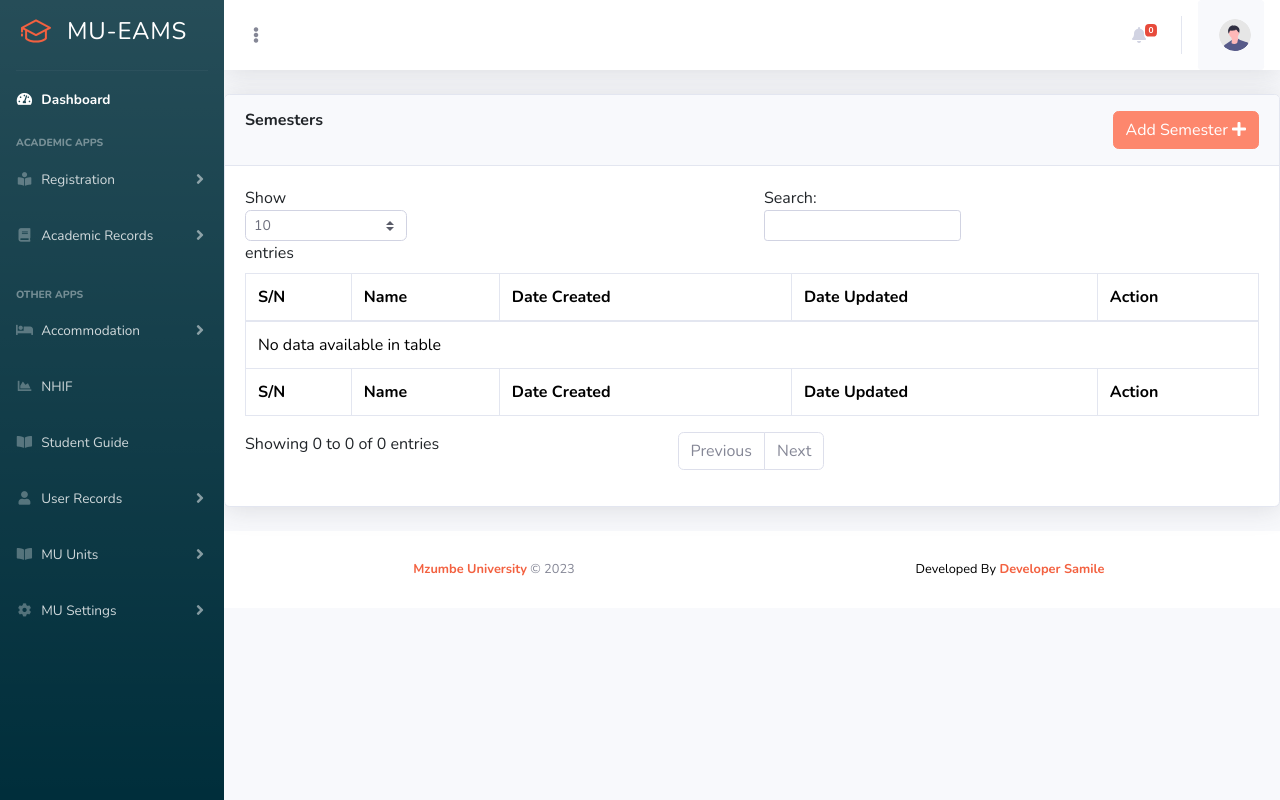
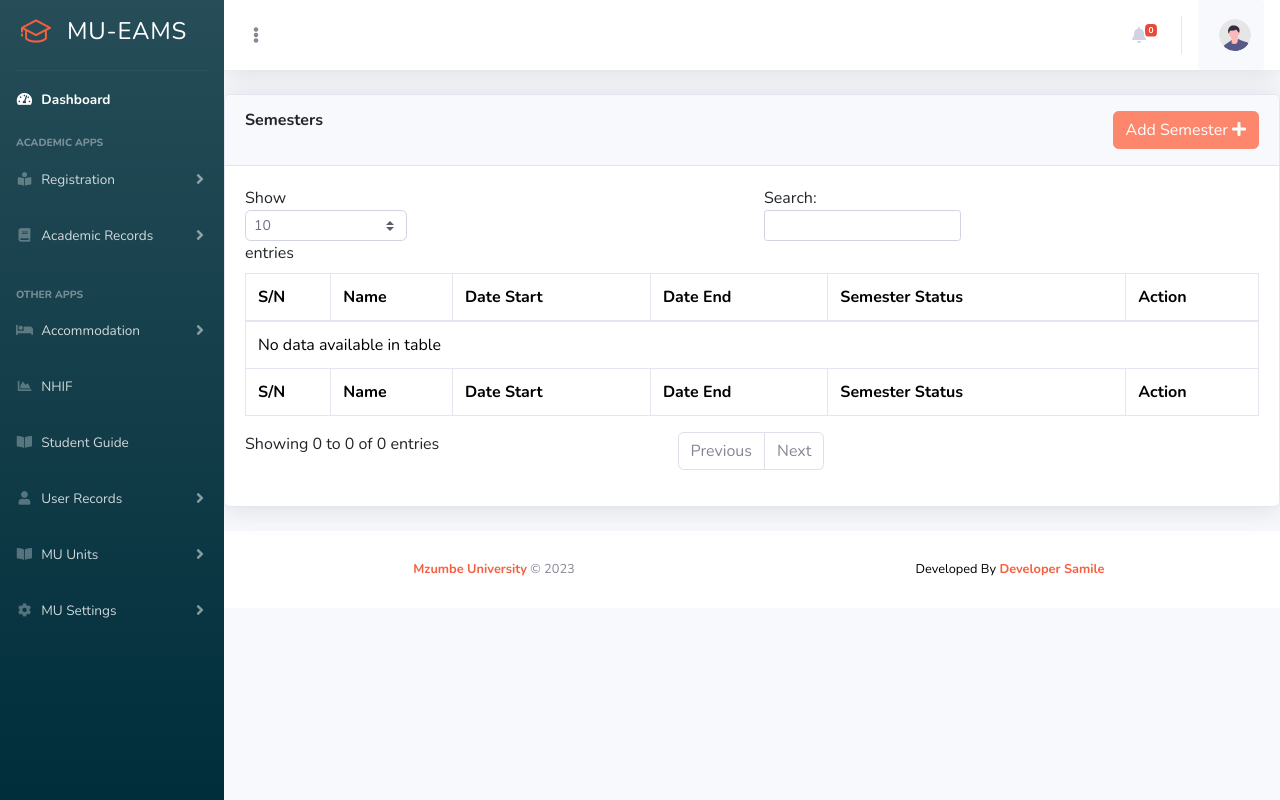
Before and after one commit to yohana-samile/mu-eams, a Django app: page /eams/semester in a window 1280 px wide. Run offline with Django 4.2, Linux system fonts and the light colour scheme; data that the repository does not hold is empty; some libraries are stand-ins or nearby versions.

Commit message:
semester config

```diff
--- a/eams/forms.py
+++ b/eams/forms.py
@@ -1,6 +1,6 @@
 from django import forms
 from django.contrib.auth.models import User
-from .models import Unit, Department, Year_of_study, Programme, Education_level, Semester, Course, Student, SemesterRegistrationForm
+from .models import Unit, Department, Year_of_study, Programme, Education_level, Semester, Course, Student, SemesterRegistration
 from django.contrib.auth.forms import UserCreationForm
 class FormUnit(forms.ModelForm):
     class Meta:
@@ -35,7 +35,11 @@ class FormEducationLevel(forms.ModelForm):
 class FormSemester(forms.ModelForm):
     class Meta:
         model = Semester
-        fields = ['name']
+        fields = ['name', 'semester_start_at', 'semester_end_at']
+        widgets = {
+            'semester_start_at': forms.DateInput(attrs={'type': 'date'}),
+            'semester_end_at': forms.DateInput(attrs={'type': 'date'}),
+        }
 
 # FormCourse
 class FormCourse(forms.ModelForm):
@@ -53,5 +57,5 @@ class StudentForm(forms.ModelForm):
 # student_semester_registration
 class SemesterRegistrationForm(forms.ModelForm):
     class Meta:
-        model = SemesterRegistrationForm
+        model = SemesterRegistration
         fields = ['semester']
--- a/eams/models.py
+++ b/eams/models.py
@@ -64,7 +64,14 @@ class Education_level(models.Model):
     # END OF EDUCATION_LEVEL MODEL
 
 class Semester(models.Model):
-    name = models.CharField(max_length=200)
+    CHOICE_NAME = (
+        ('1', 'one'),
+        ('2', 'two')
+    )
+    name = models.CharField(max_length=200, choices=CHOICE_NAME, default=1)
+    semester_start_at = models.DateField()
+    semester_end_at = models.DateField()
+    status = models.TextField(default='continuing')
     created_at = models.DateTimeField(auto_now_add = True)
     updated_at = models.DateTimeField(auto_now = True)
     def __str__(self):
@@ -188,17 +195,13 @@ class Exam_attendace(models.Model):
     def __str__(self):
         return f"{self.user.username}'s {self.get_type_of_exam_display()} Exam Attendance"
 
-
 class Profile(models.Model):
     user = models.OneToOneField(User, on_delete=models.CASCADE, null=True, blank=True)
     student = models.OneToOneField(Student, on_delete=models.CASCADE, null=True, blank=True)
-
     avatar = models.ImageField(default='default.jpg', upload_to='profile_images')
     bio = models.TextField()
-
     class Meta:
         db_table = 'profile'
-
     def __str__(self):
         if self.user:
             return self.user.username
@@ -209,12 +212,13 @@ class Profile(models.Model):
 
 
 # student_semester_registration
-class SemesterRegistrationForm(models.Model):
+class SemesterRegistration(models.Model):
     user = models.ForeignKey(User, on_delete=models.CASCADE)
     semester = models.ForeignKey(Semester, on_delete=models.CASCADE)
     semester_registration_status = models.TextField(default='registered')
+    # semester_end_at = models.DateField()
     updated_at = models.DateTimeField(auto_now=True)
     class Meta:
-        db_table = 'SemesterRegistrationForm'
+        db_table = 'SemesterRegistration'
     def __str__(self):
         return self.semester_registration_status
--- a/eams/templates/modal/semester_modal.html
+++ b/eams/templates/modal/semester_modal.html
@@ -1,3 +1,4 @@
+{%load django_bootstrap5 %}
 <!-- semester_modal -->
 <div class="modal fade" id="semester_modal" tabindex="-1" role="dialog" aria-labelledby="semester_modal" aria-hidden="true">
     <div class="modal-dialog modal- modal-dialog-centered modal- modal-lg" role="document">
@@ -13,10 +14,7 @@
             <div class="modal-body">
                 <form action="" method="post">
                     {% csrf_token %}
-                    <div class="form-group">
-                        <input type="number" name="name" id="name" placeholder="Enter Semster" class="form-control" required>
-                    </div>
-
+                    {% bootstrap_form form %}
                     <div class="form-group">
                         <input type="submit" value="Register Semester" class="primary form-control">
                     </div>
--- a/eams/templates/semester/semester.html
+++ b/eams/templates/semester/semester.html
@@ -20,8 +20,9 @@
                     <tr>
                         <th>S/N</th>
                         <th>Name</th>
-                        <th>Date Created</th>
-                        <th>Date Updated</th>
+                        <th>Date Start</th>
+                        <th>Date End</th>
+                        <th>Semester Status</th>
                         <th>Action</th>
                     </tr>
                 </thead>
@@ -29,8 +30,9 @@
                     <tr>
                         <th>S/N</th>
                         <th>Name</th>
-                        <th>Date Created</th>
-                        <th>Date Updated</th>
+                        <th>Date Start</th>
+                        <th>Date End</th>
+                        <th>Semester Status</th>
                         <th>Action</th>
                     </tr>
                 </tfoot>
@@ -39,16 +41,16 @@
                         <tr>
                             <td>{{forloop.counter}}</td>
                             <td>
-                                {% if semester.name != 1 %}
-                                    {{semester.name}} <span class="badge badge-primary"> First</span>
-                                {% elif semester.name == 2 %}
-                                    {{semester.name}} <span class="badge badge-primary"> Second</span>
+                                <span class="badge badge-primary"> {{ semester.name }}</span>
+                            </td>
+                            <td>{{semester.semester_start_at}}</td>
+                            <td>{{semester.semester_end_at}}</td>
+                            <td>
+                                {% if semester.status == 'continuing' %}
+                                    <span class="badge badge-primary"> {{semester.status}} ...</span></td>
                                 {% else %}
-                                    <span class="badge badge-danger">Unkwon</span>
-                                {%endif %}
-                            </td>
-                            <td>{{semester.created_at}}</td>
-                            <td>{{semester.created_at}}</td>
+                                    <span class="badge badge-warning"> {{semester.status}}</span></td>
+                                {% endif %}
                             <td>
                                 <div class="row">
                                     <div class="col-md-4">
--- a/eams/templates/semester/student_semester_registration.html
+++ b/eams/templates/semester/student_semester_registration.html
@@ -5,6 +5,11 @@
             <div class="card-header">First Year
                 <div class="badge badge-primary">2023-2024 {{user.first_name}}</div>
             </div>
+            {% if student_semester_registration %}
+                <div class="alert alert-success">
+                    Congratulations You Complite Registration For This Semester <i class="fa fa-check"></i>
+                </div>
+            {% else %}
                 <div class="card-body">
                     <form action="" method="post">
                         {% csrf_token %}
@@ -17,6 +22,7 @@
                         <button class="btn btn-primary mt-3" type="submit">Register Me</button>
                     </form>
                 </div>
+            {% endif %}
         </div>
     </div>
 {% include 'layout/footer1.html' %}
--- a/eams/views.py
+++ b/eams/views.py
@@ -4,7 +4,7 @@ from django.contrib.auth import authenticate, login, logout
 from django.contrib.auth.models import User
 from .forms import FormDepertment, FormUnit, FormYearOFStudy, FormProgramme, FormEducationLevel, FormSemester, FormCourse, StudentForm, SemesterRegistrationForm
 # for fetching data
-from eams.models import Department, Unit, Year_of_study, Programme, Education_level, Semester, Course, Student
+from eams.models import Department, Unit, Year_of_study, Programme, Education_level, Semester, Course, Student, SemesterRegistration
 from django.contrib.auth.decorators import login_required
 
 # Create your views here.
@@ -264,9 +264,13 @@ def student_semester_registration(request):
             messages.error(request, messages.INFO, "Something went wrong, Please try again.")
     else:
         form = SemesterRegistrationForm
+    user = request.user
+    semester_registrations = SemesterRegistration.objects.filter(user=user)
+
     semesters = {
         'all_semester': Semester.objects.all(),
-        'user_id': request.user
+        'user_id': user,
+        'student_semester_registration': semester_registrations,
     }
     return render(request, 'semester/student_semester_registration.html', {'form': form, **semesters})
 
```
Also changed, not shown: eams/migrations/0004_semesterregistration_delete_semesterregistrationform.py (added), eams/migrations/0005_semester_semester_end_at_semester_semester_start_at_and_more.py (added). Lines whose indentation alone changed are shown as unchanged.
